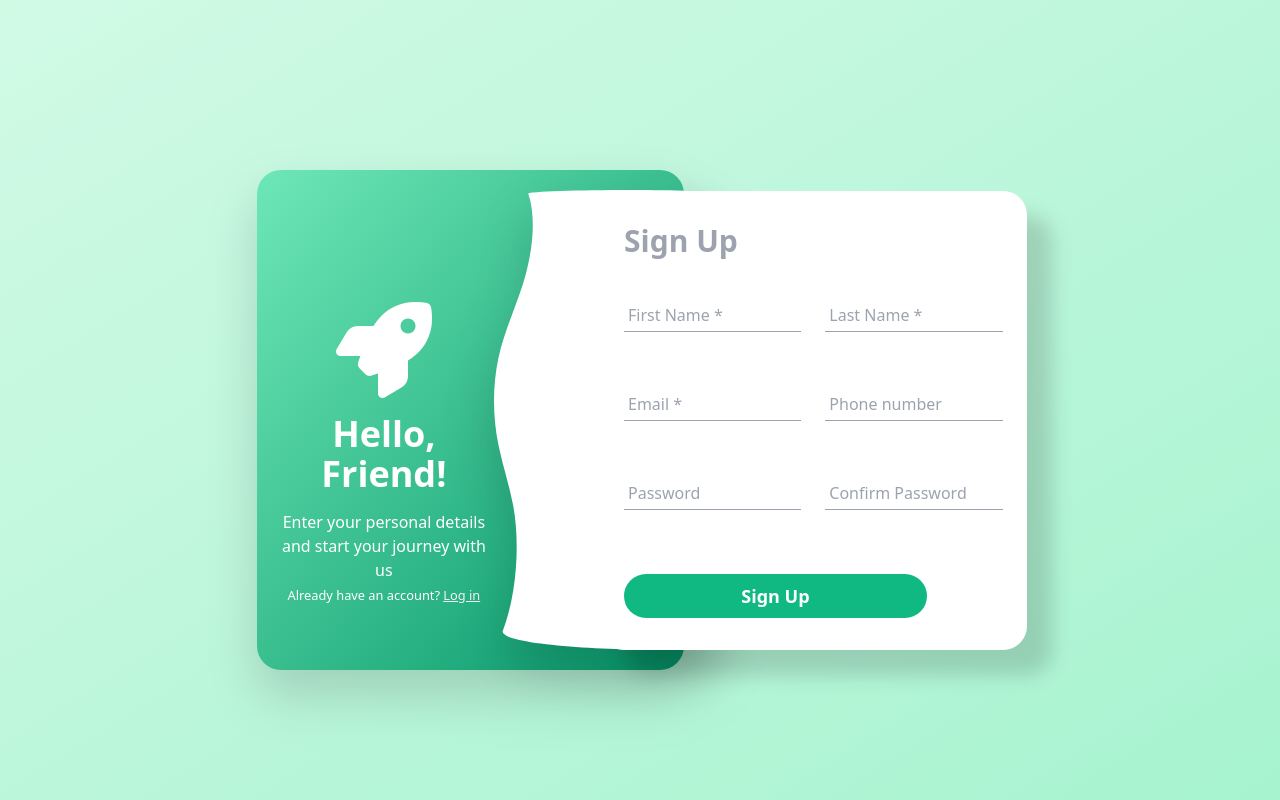
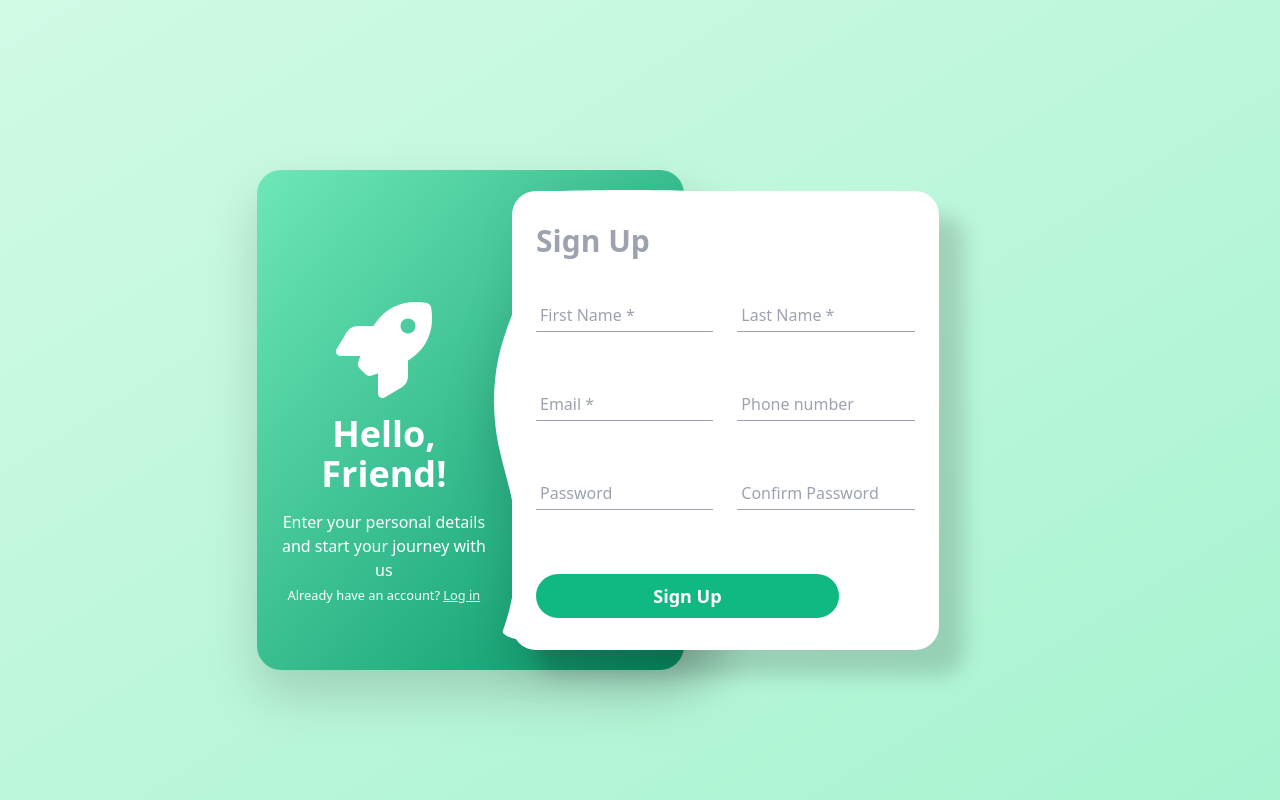
Before and after one commit to Torelli/sign-up-form, a website: page index.html in a window 1280 px wide. Drawn offline with Linux system fonts and the light colour scheme.

Commit message:
Update index.html

```diff
--- a/index.html
+++ b/index.html
@@ -19,7 +19,7 @@
         </div>
         <img class="relative left-8 drop-shadow-2xl" src="./imgs/curve.svg" alt="">
     </div>
-    <div class="h-full w-full md:bg-white md:relative md:right-10 md:w-1/3 md:h-auto md:flex-none md:rounded-3xl md:px-4 md:drop-shadow-no-left">
+    <div class="h-full w-full md:bg-white md:relative md:right-32 md:w-1/3 md:h-auto md:flex-none md:rounded-3xl md:px-4 md:drop-shadow-no-left">
         <div class="absolute top-1 z-0 pt-12 w-full overflow-hidden leading-[0] scale-x-[-1] md:hidden">
             <svg class="relative block w-svg h-[100px]" data-name="Layer 1" xmlns="http://www.w3.org/2000/svg" viewBox="0 0 1200 120" preserveAspectRatio="none">
                 <path d="M985.66,92.83C906.67,72,823.78,31,743.84,14.19c-82.26-17.34-168.06-16.33-250.45.39-57.84,11.73-114,31.07-172,41.86A600.21,600.21,0,0,1,0,27.35V120H1200V95.8C1132.19,118.92,1055.71,111.31,985.66,92.83Z" class="fill-white"></path>
```
